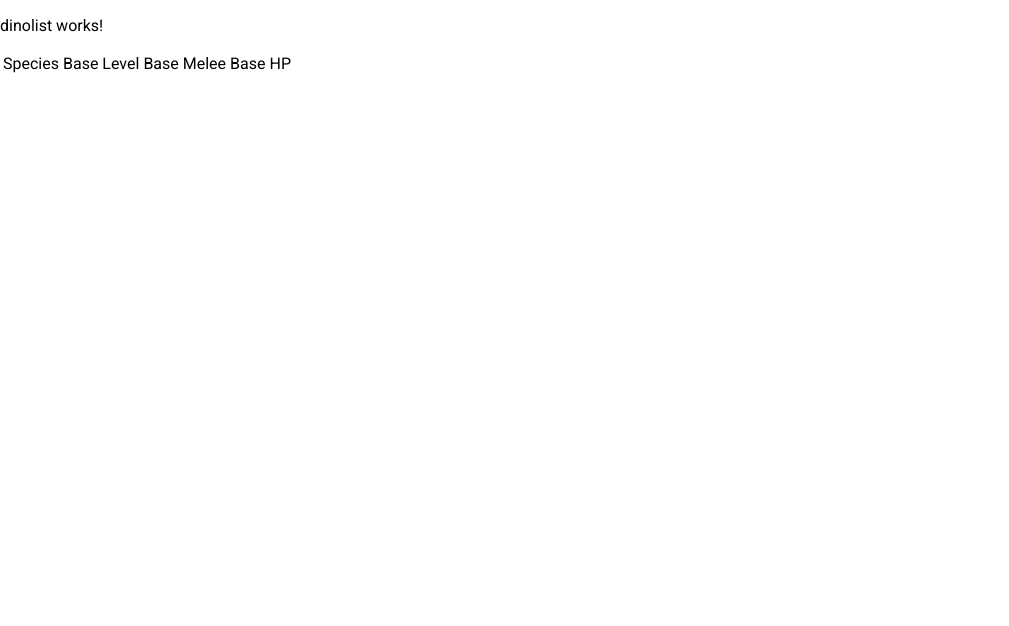
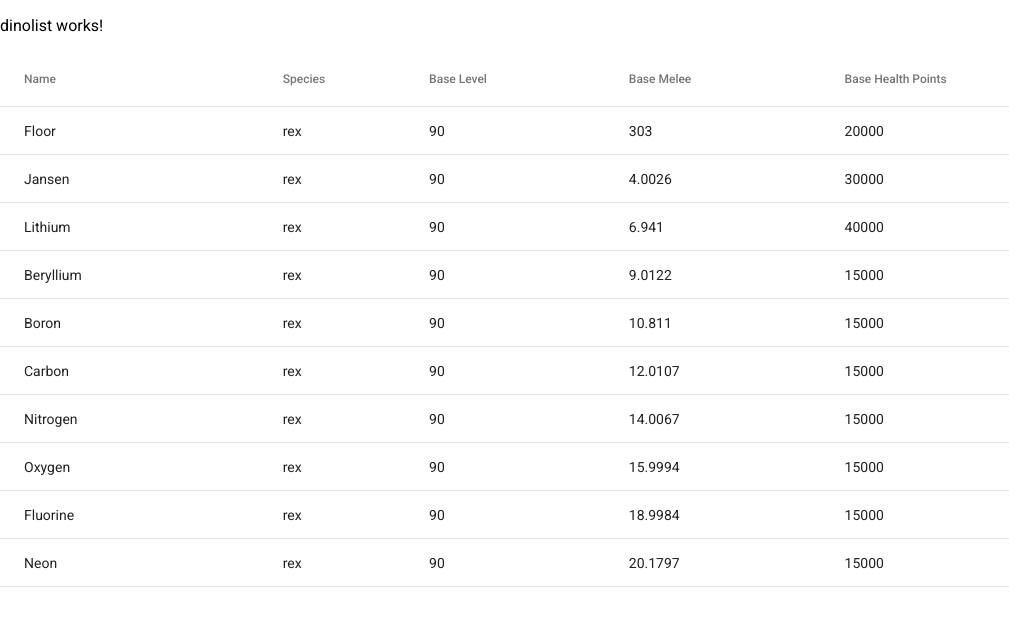
Before and after one commit to Jackques/DinoTracker, an Angular app in the folder dinotracker/: page / in a window 1280 px wide. Shown: the top 626 px of the page, without its empty margins (0-1009 px from the left). Built offline with nearby package versions, Linux system fonts and the light colour scheme.

Commit message:
Added working dinolist, dino interface and dino species type

```diff
--- a/dinotracker/src/app/dinolist/dinolist.component.html
+++ b/dinotracker/src/app/dinolist/dinolist.component.html
@@ -1,23 +1,28 @@
 <p>dinolist works!</p>
-<table>
-  <thead>
-  <td>
-    Species
-  </td>
-  <td>
-    Base Level
-  </td>
-  <td>
-    Base Melee
-  </td>
-  <td>
-    Base HP
-  </td>
-  </thead>
-  <tbody>
-  <td>
+<table mat-table [dataSource]="dinoList">
 
-  </td>
-  </tbody>
-  <tfoot></tfoot>
+  <ng-container matColumnDef="name">
+    <th mat-header-cell *matHeaderCellDef> Name </th>
+    <td mat-cell *matCellDef="let dino"> {{dino.name}} </td>
+  </ng-container>
+  <ng-container matColumnDef="species">
+    <th mat-header-cell *matHeaderCellDef> Species </th>
+    <td mat-cell *matCellDef="let dino"> {{dino.species}} </td>
+  </ng-container>
+  <ng-container matColumnDef="base_level">
+    <th mat-header-cell *matHeaderCellDef> Base Level </th>
+    <td mat-cell *matCellDef="let dino"> {{dino.base_level}} </td>
+  </ng-container>
+  <ng-container matColumnDef="base_healthpoints">
+    <th mat-header-cell *matHeaderCellDef> Base Health Points </th>
+    <td mat-cell *matCellDef="let dino"> {{dino.base_healthpoints}} </td>
+  </ng-container>
+  <ng-container matColumnDef="base_melee">
+    <th mat-header-cell *matHeaderCellDef> Base Melee </th>
+    <td mat-cell *matCellDef="let dino"> {{dino.base_melee}} </td>
+  </ng-container>
+
+
+  <tr mat-header-row *matHeaderRowDef="columnsToDisplay"></tr>
+  <tr mat-row *matRowDef="let myRowData; columns: columnsToDisplay"></tr>
 </table>
--- a/dinotracker/src/app/dinolist/dinolist.component.scss
+++ b/dinotracker/src/app/dinolist/dinolist.component.scss
@@ -0,0 +1,3 @@
+table {
+    width: 100%;
+}
--- a/dinotracker/src/app/dinolist/dinolist.component.ts
+++ b/dinotracker/src/app/dinolist/dinolist.component.ts
@@ -1,5 +1,6 @@
 import { Component, OnInit } from '@angular/core';
-
+import { MatTableModule } from '@angular/material/table';
+import { Dino } from "./dino.interface";
 @Component({
   selector: 'app-dinolist',
   templateUrl: './dinolist.component.html',
@@ -12,4 +13,21 @@ export class DinolistComponent implements OnInit {
   ngOnInit() {
   }
 
+  //todo: Figure out why Type species can be other string values and doesn't produce an error
+
+  dinoList: Dino[] = [
+    {position: 1, name: 'Floor', species: 'rex', base_level: 90, base_melee: 303, base_healthpoints: 20000},
+    {position: 2, name: 'Jansen', species: 'rex', base_level: 90, base_melee: 4.0026, base_healthpoints: 30000},
+    {position: 3, name: 'Lithium', species: 'rex', base_level: 90, base_melee: 6.941, base_healthpoints: 40000},
+    {position: 4, name: 'Beryllium', species: 'rex', base_level: 90, base_melee: 9.0122, base_healthpoints: 15000},
+    {position: 5, name: 'Boron', species: 'rex', base_level: 90, base_melee: 10.811, base_healthpoints: 15000},
+    {position: 6, name: 'Carbon', species: 'rex', base_level: 90, base_melee: 12.0107, base_healthpoints: 15000},
+    {position: 7, name: 'Nitrogen', species: 'rex', base_level: 90, base_melee: 14.0067, base_healthpoints: 15000},
+    {position: 8, name: 'Oxygen', species: 'rex', base_level: 90, base_melee: 15.9994, base_healthpoints: 15000},
+    {position: 9, name: 'Fluorine', species: 'rex', base_level: 90, base_melee: 18.9984, base_healthpoints: 15000},
+    {position: 10, name: 'Neon', species: 'rex', base_level: 90, base_melee: 20.1797, base_healthpoints: 15000},
+  ];
+
+  columnsToDisplay = ['name', 'species', 'base_level', 'base_melee', 'base_healthpoints'];
+
 }
--- /dev/null
+++ b/dinotracker/src/app/dinolist/species.type.ts
@@ -0,0 +1 @@
+export type Species = "rex" | "therisaur";
```
Also changed, not shown: dinotracker/src/app/dinolist/dino.interface.ts (added, +10 -0 lines).
